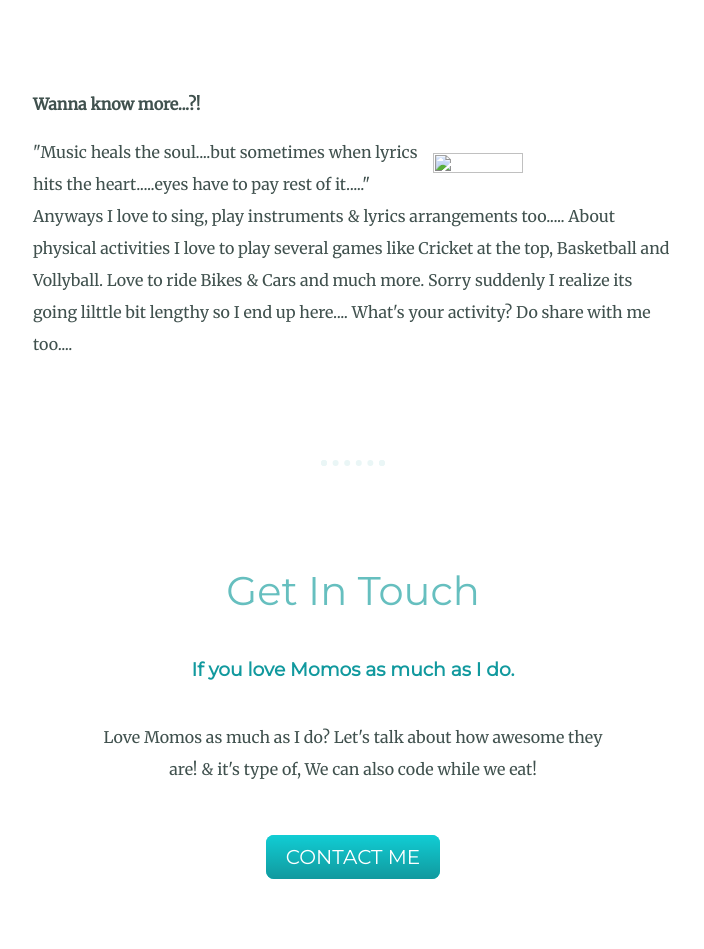
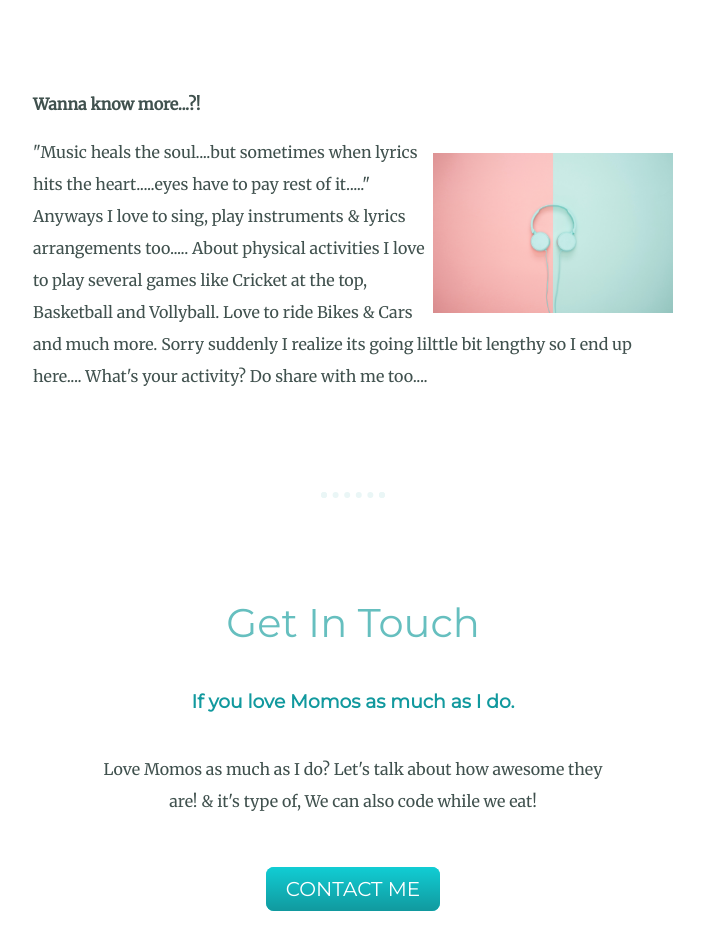
Before and after one commit to 888sushantgurung/sushant_cv, a plain HTML site: page index.html in a window 1280 px wide. Shown: the part 2140-3089 px from the top of the page, without its empty margins (287-991 px from the left). Drawn offline with Linux system fonts and the light colour scheme.

Commit message:
Update index.html

```diff
--- a/index.html
+++ b/index.html
@@ -45,7 +45,7 @@
         <p>But my best skill is actually in eating Momos. I'm the undisputed king of Momo challenges. Ghost Pepper sauce with Momos are my favourite all of the above.</p>
 
          <div class="insidemiddle">
-        <img class="musics" src="images\pexels-moose-photos-1037992.jpg">
+        <img class="musics" src="pexels-moose-photos-1037992.jpg">
         <h4 class= "music">Wanna know more...?!</h4>
 
 <p>"Music heals the soul....but sometimes when lyrics hits the heart.....eyes have to pay rest of it....."
```
